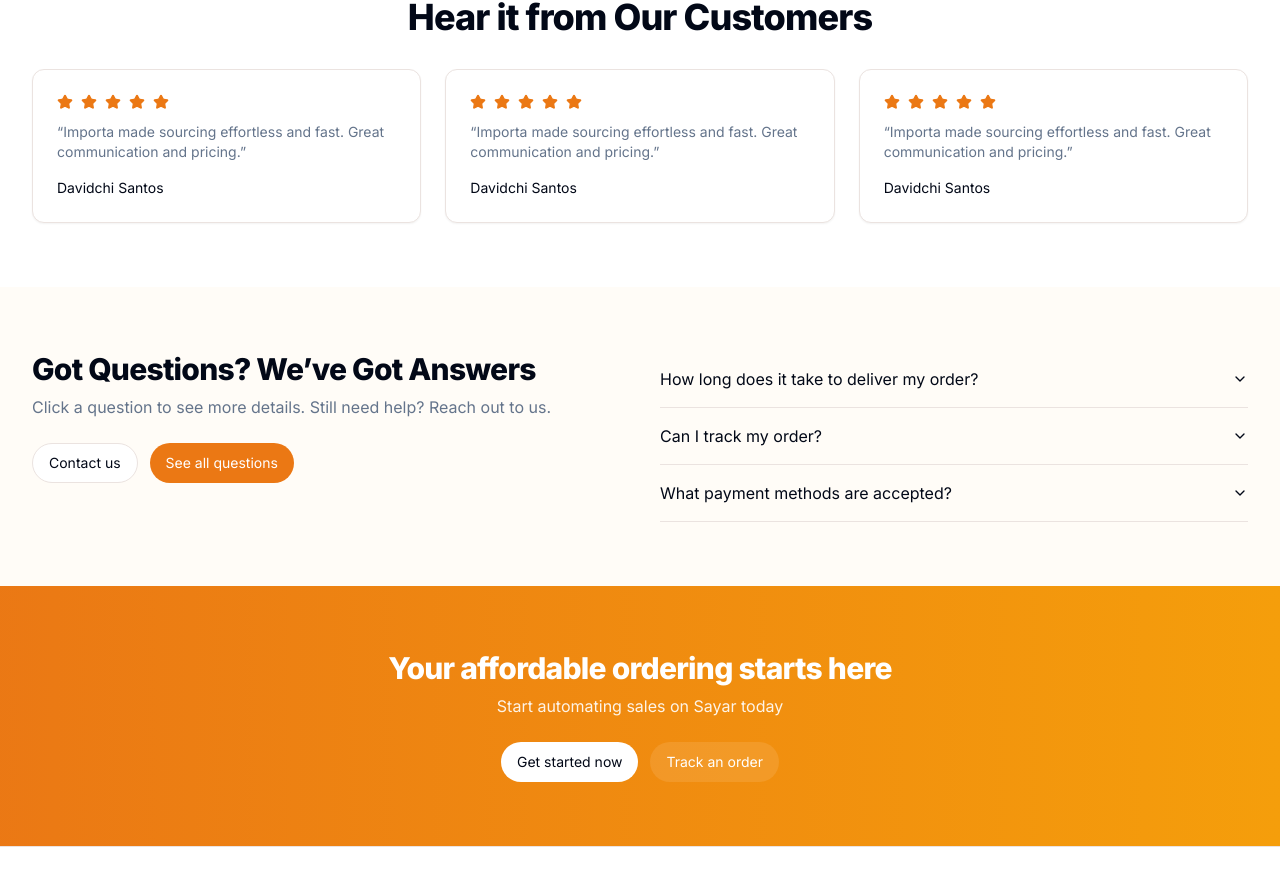
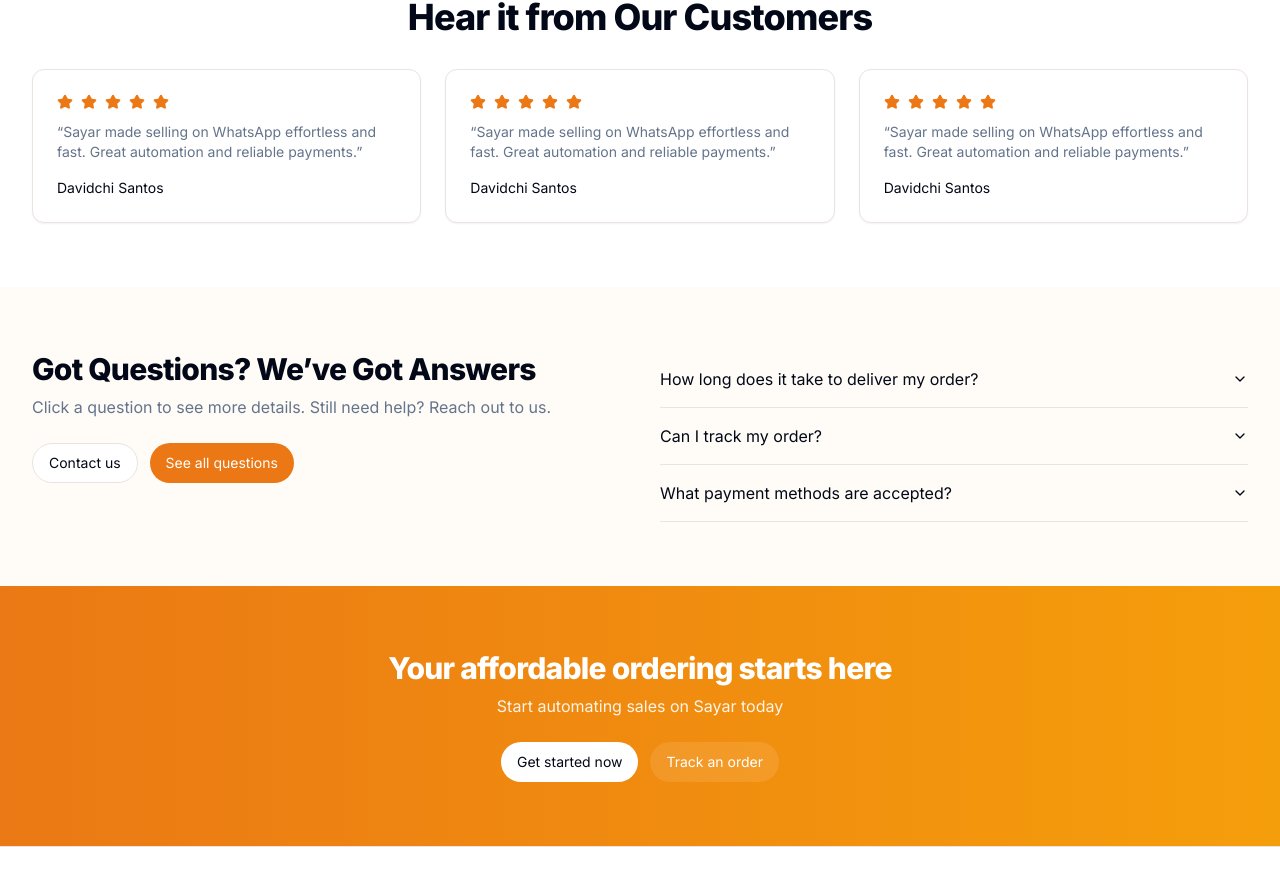
Before and after one commit to nonsonwaukwa/sayarsite, a React (Vite) app: page / in a window 1280 px wide. Shown: the part 2038-2931 px from the top of the page. Built offline with nearby package versions, Linux system fonts and the light colour scheme.

Commit message:
Update testimonial text to Sayar
cgen-3e29b0a562654e559280585ca9ba52f1

```diff
--- a/client/pages/Index.tsx
+++ b/client/pages/Index.tsx
@@ -156,7 +156,7 @@ export default function Index() {
                     <Star key={idx} className="h-4 w-4 text-primary fill-primary" />
                   ))}
                 </div>
-                <p className="mt-3 text-sm text-muted-foreground">“Importa made sourcing effortless and fast. Great communication and pricing.”</p>
+                <p className="mt-3 text-sm text-muted-foreground">“Sayar made selling on WhatsApp effortless and fast. Great automation and reliable payments.”</p>
                 <div className="mt-4 text-sm font-medium">Davidchi Santos</div>
               </Card>
             ))}
```
